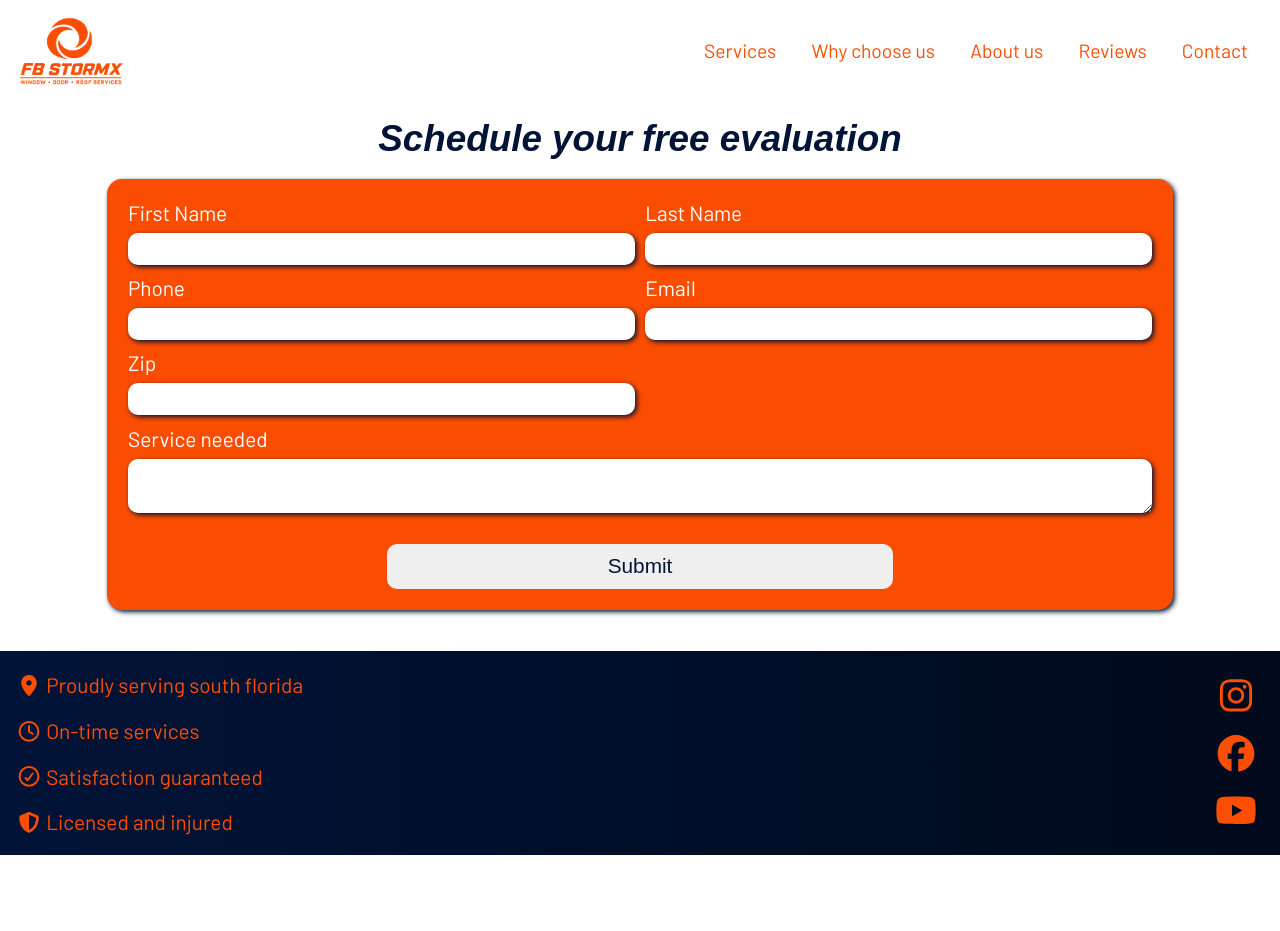
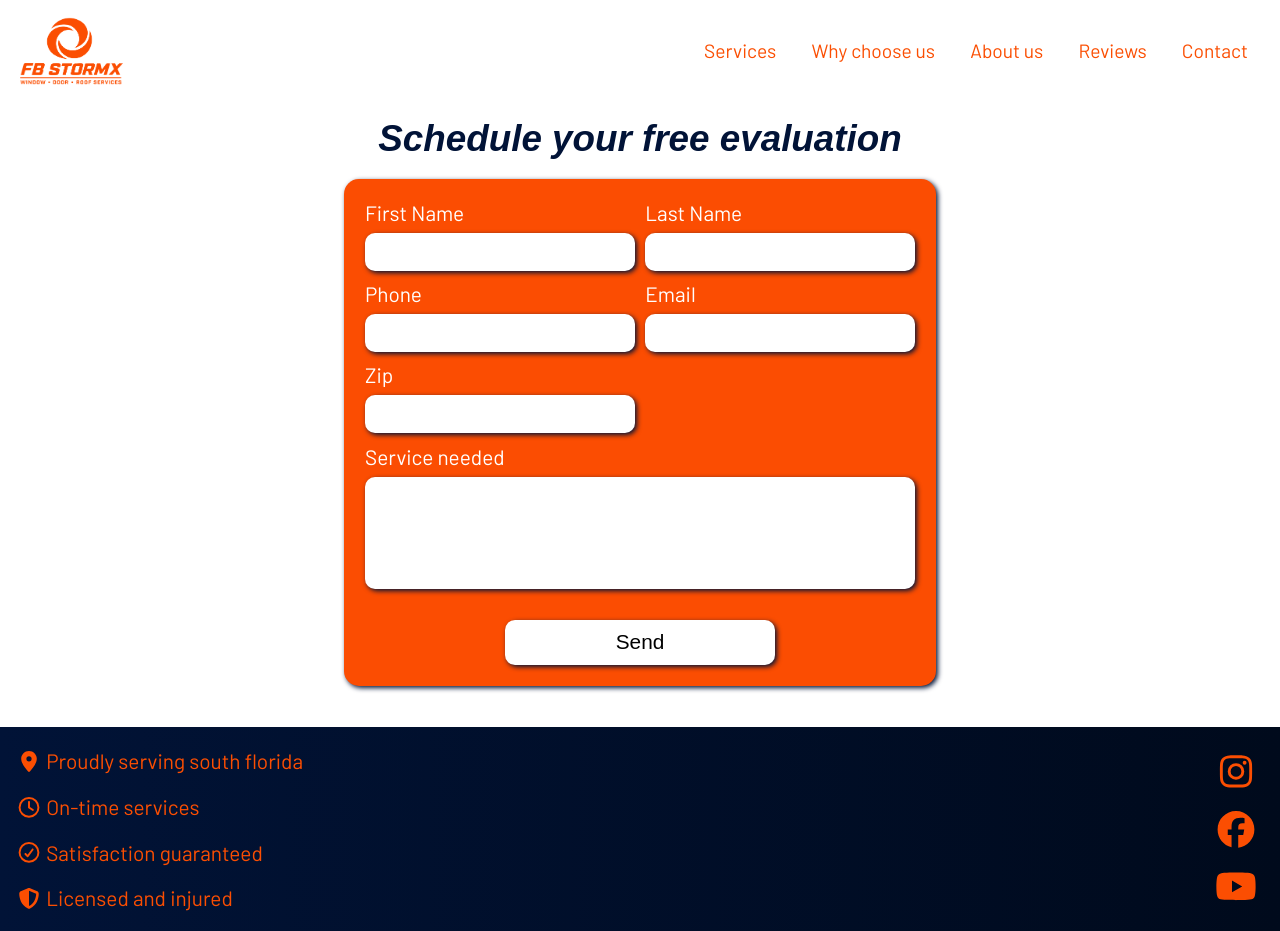
Before and after one commit to vvalenv/FBStormX, a React (Vite) app: page / in a window 1280 px wide. Both pictures are taken after a click on the link "Contact". Before the commit the page ends 855 px from the top, so only its background shows below. Built offline with nearby package versions, Linux system fonts and the light colour scheme; a web font is replaced by a local one.

Commit message:
cambio de imagen

```diff
--- a/src/components/layouts/main_contact.jsx
+++ b/src/components/layouts/main_contact.jsx
@@ -56,7 +56,7 @@ export function Contact() {
                  <label htmlFor="description">Service needed</label>
                  <textarea id="description" name="description"></textarea>
             </div>
-            <input type="submit" name="submit" className="submit-contact"/>
+            <input type="submit" name="submit" className="submit-contact" value="Send"/>
         </form>
     </div>
     )
--- a/src/styles/App.css
+++ b/src/styles/App.css
@@ -106,7 +106,6 @@ h1,h2,h3,h4 {
     display: flex;
     flex-direction: column;
     gap: 8px;
-    /* Por defecto, los inputs normales ocupan 3 de las 6 columnas (la mitad de la pantalla) */
     grid-column: span 4;
   }
 
@@ -114,9 +113,15 @@ h1,h2,h3,h4 {
     border: none;
     outline: none;
     border-radius: 10px;
-    padding: 5px;
+    padding: 8px;
     font-size: 1.2rem;
     box-shadow: 2px 2px 5px #011337;
+  }
+
+  .d-textarea textarea {
+    resize: none;
+    height: 5em;
+    font-family: Barlow;
   }
 
   .submit-contact {
@@ -125,7 +130,8 @@ h1,h2,h3,h4 {
     border: none;
     border-radius: 10px;
     cursor: pointer;
-    color: #011337;
+    box-shadow: 2px 2px 5px #011337;
+    background-color: #fff;
   }
 
 
@@ -134,6 +140,10 @@ h1,h2,h3,h4 {
 @media screen and (min-width: 800px) {
 
   /*CONTACT*/
+
+  .form-contact {
+    max-width: 550px;
+  }
 
   .form-group {
     grid-column: span 2;
--- a/src/styles/Main.css
+++ b/src/styles/Main.css
@@ -14,9 +14,9 @@ section {
   height: 110vh;
   display: flex;
   flex-direction: column;
-  background-image: linear-gradient(to right, #ffffffc2, #ffffff17 140%), url('../assets/img_main.jpg');
+  background-image: linear-gradient(to right, #ffffffc2, #ffffff17 140%), url('../assets/img_main.png');
   background-size: cover;
-  background-position: right 60% bottom ;
+  background-position: right 40% bottom;
   background-repeat: no-repeat;
 }
 
@@ -126,7 +126,7 @@ section {
 @media screen and (min-width: 800px) {
 
     .section1_main {
-        background-image: linear-gradient(to right, #ffffffef, #ffffff00 100%), url('./assets/img_main.jpg');
+        background-image: linear-gradient(to right, #ffffffef, #ffffff00 100%), url('../assets/img_main.png');
         background-position: center;
         height: 80vh;
     }
```
Also changed, not shown: src/assets/img_main.png (added).
